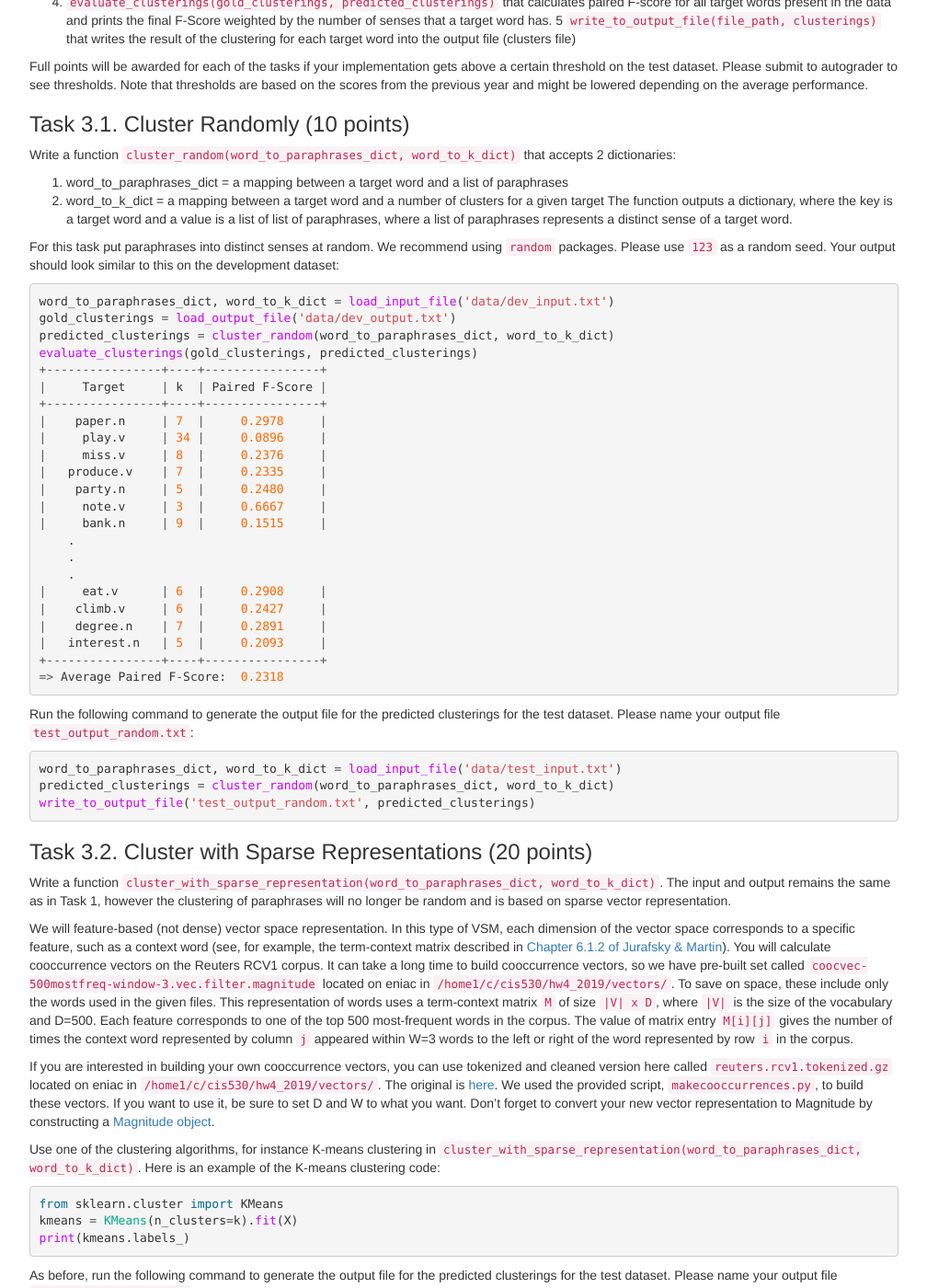
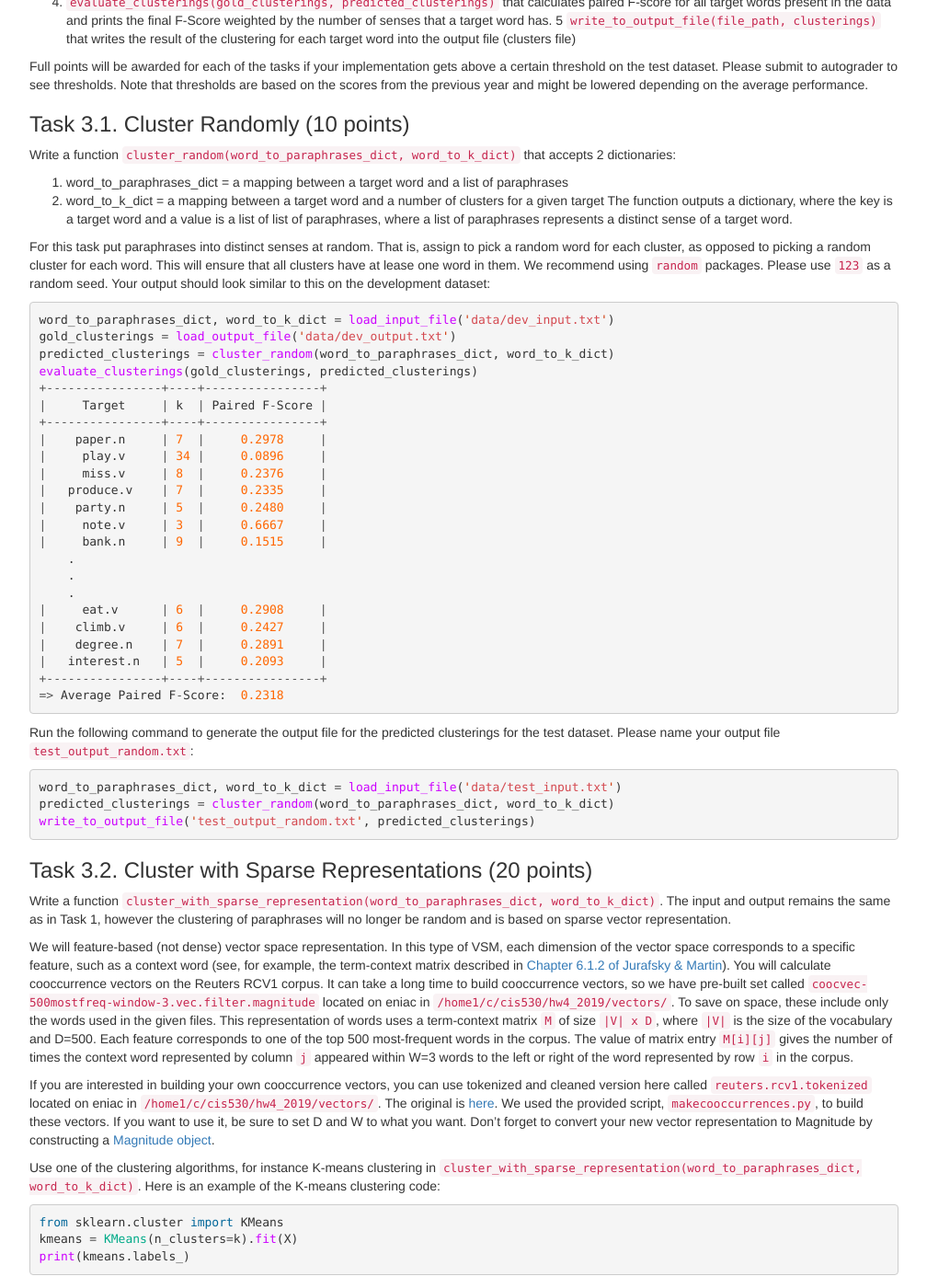
Before and after one commit to computational-linguistics-class/computational-linguistics-class.github.io, a Jekyll site: the page built from assignment4.md, in a window 1280 px wide and 1400 px high, scrolled down 5889 px. Shown: the whole window at 92% size, without its empty margins (233-1241 px from the left). Built offline with Jekyll 4.4.1, drawn with Linux system fonts in a browser that asks for light colours; nearby versions of some CDN libraries; formulas are drawn with MathJax 3; a script that is not in the unit is left out.

Commit message:
Fixed broken link to fasttext, inconsistent naming for reuters.rcv1.tokenized and added a sentence to clarify random clustering in Task 3.1.

````diff
--- a/assignment4.md
+++ b/assignment4.md
@@ -381,7 +381,7 @@ Write a function `cluster_random(word_to_paraphrases_dict, word_to_k_dict)` that
 2. word_to_k_dict = a mapping between a target word and a number of clusters for a given target
 The function  outputs a dictionary, where the key is a target word and a value is a list of list of paraphrases, where a list of paraphrases represents a distinct sense of a target word.
 
-For this task put paraphrases into distinct senses at random. We recommend using `random` packages. Please use `123` as a random seed. Your output should look similar to this on the development dataset:
+For this task put paraphrases into distinct senses at random. That is, assign to pick a random word for each cluster, as opposed to picking a random cluster for each word. This will ensure that all clusters have at lease one word in them. We recommend using `random` packages. Please use `123` as a random seed. Your output should look similar to this on the development dataset:
 
 ```python
 word_to_paraphrases_dict, word_to_k_dict = load_input_file('data/dev_input.txt')
@@ -426,7 +426,7 @@ We will feature-based (not dense) vector space representation. In this type of V
 You will calculate cooccurrence vectors on the Reuters RCV1 corpus. It can take a long time to build cooccurrence vectors, so we have pre-built set called  `coocvec-500mostfreq-window-3.vec.filter.magnitude` located on eniac in `/home1/c/cis530/hw4_2019/vectors/`. To save on space, these include only the words used in the given files.
 This representation of words uses a term-context matrix `M` of size `|V| x D`, where `|V|` is the size of the vocabulary and D=500. Each feature corresponds to one of the top 500 most-frequent words in the corpus. The value of matrix entry `M[i][j]` gives the number of times the context word represented by column `j` appeared within W=3 words to the left or right of the word represented by row `i` in the corpus.
 
-If you are interested in building your own cooccurrence vectors, you can use tokenized and cleaned version here called `reuters.rcv1.tokenized.gz` located on eniac in `/home1/c/cis530/hw4_2019/vectors/`. The original is [here](https://archive.ics.uci.edu/ml/datasets/Reuters+RCV1+RCV2+Multilingual,+Multiview+Text+Categorization+Test+collection). We used the provided script, `makecooccurrences.py`, to build these vectors. If you want to use it, be sure to set D and W to what you want. Don't forget to convert your new vector representation to Magnitude by constructing a [Magnitude object](https://github.com/plasticityai/magnitude#constructing-a-magnitude-object).
+If you are interested in building your own cooccurrence vectors, you can use tokenized and cleaned version here called `reuters.rcv1.tokenized` located on eniac in `/home1/c/cis530/hw4_2019/vectors/`. The original is [here](https://archive.ics.uci.edu/ml/datasets/Reuters+RCV1+RCV2+Multilingual,+Multiview+Text+Categorization+Test+collection). We used the provided script, `makecooccurrences.py`, to build these vectors. If you want to use it, be sure to set D and W to what you want. Don't forget to convert your new vector representation to Magnitude by constructing a [Magnitude object](https://github.com/plasticityai/magnitude#constructing-a-magnitude-object).
 
 Use one of the clustering algorithms, for instance K-means clustering in `cluster_with_sparse_representation(word_to_paraphrases_dict, word_to_k_dict)`.  Here is an example of the K-means clustering code:
 
@@ -467,7 +467,7 @@ For this task, we have also included a file called `GoogleNews-vectors-negative3
 
 As before, use the provided word vectors to represent words and perform one of the clusterings. Here are some suggestions to improve the performance of your model:
 
-* Try downloading a different dense vector space model from the web, like [Paragram](http://www.cs.cmu.edu/~jwieting/) or [fastText](https://github.com/facebookresearch/fastText/blob/master/pretrained-vectors.md).
+* Try downloading a different dense vector space model from the web, like [Paragram](http://www.cs.cmu.edu/~jwieting/) or [fastText](https://fasttext.cc/docs/en/english-vectors.html).
 * Train your own word vectors, either on the provided corpus or something you find online. You can try the skip-gram, CBOW models, or [GLOVE](https://nlp.stanford.edu/projects/glove/). Try experimenting with the dimensionality.
 * [Retrofitting](https://www.cs.cmu.edu/~hovy/papers/15HLT-retrofitting-word-vectors.pdf) is a simple way to add additional semantic knowledge to pre-trained vectors. The retrofitting code is available [here](https://github.com/mfaruqui/retrofitting). Experiment with different lexicons, or even try [counter-fitting](http://www.aclweb.org/anthology/N16-1018).
 
````
